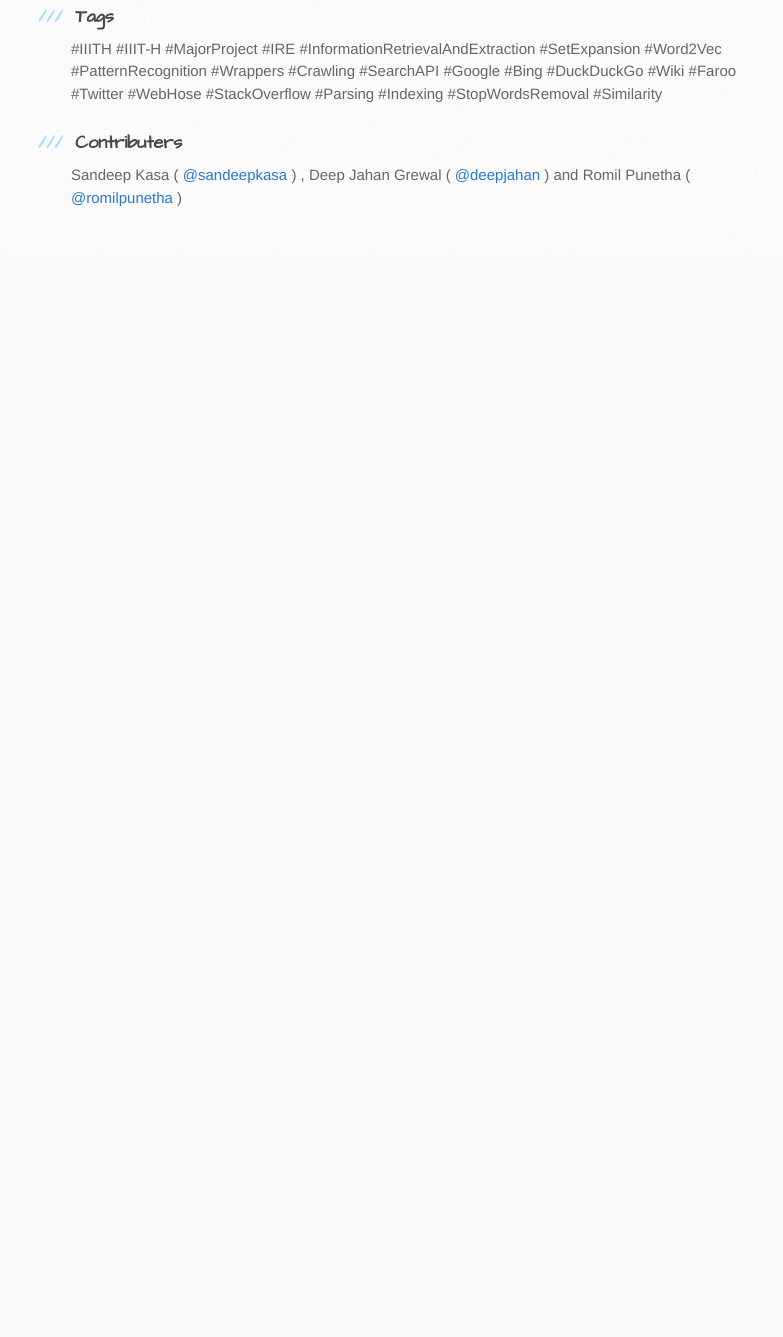
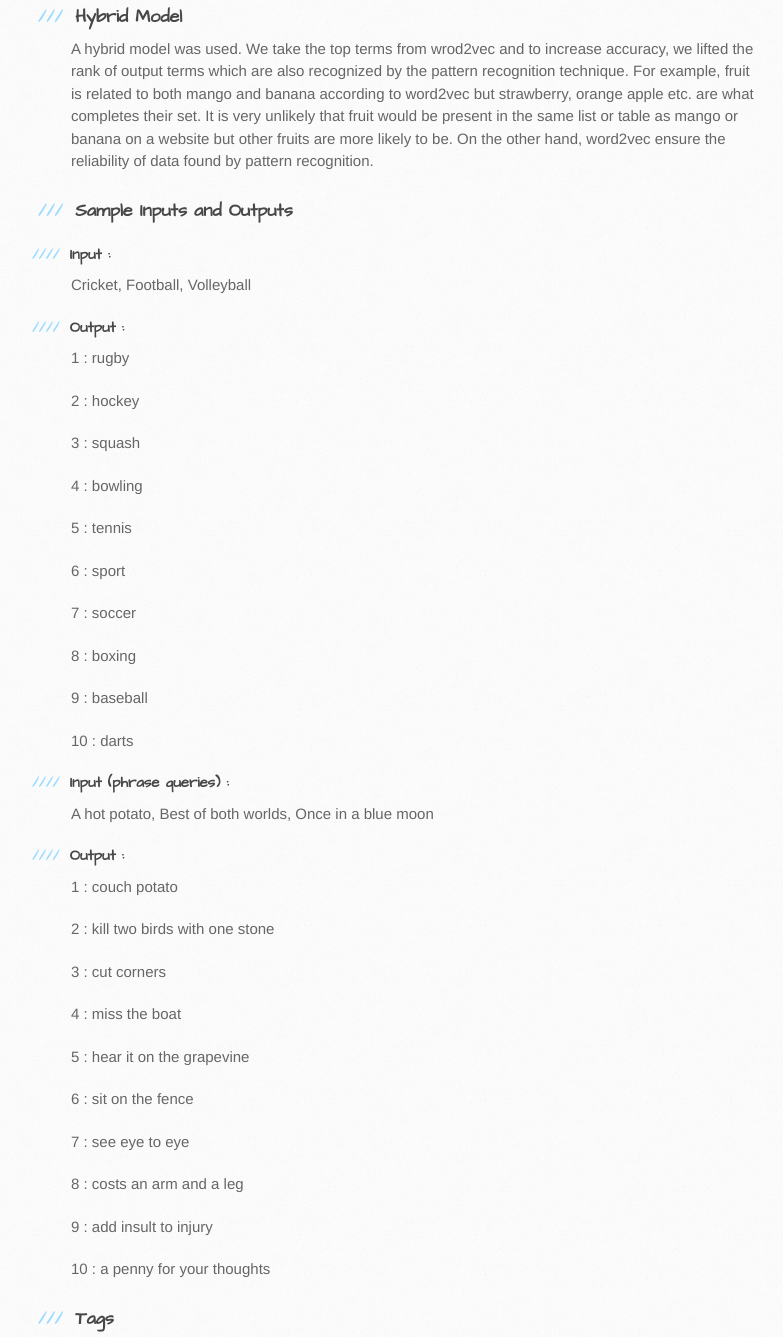
Before and after one commit to deepjahan/set-expansion, a plain HTML site: page index.html in a window 1280 px wide. Shown: the part 977-2314 px from the top of the page, without its empty margins (99-882 px from the left). Before the commit the page ends 1229 px from the top, so only its background shows below. Drawn offline with Linux system fonts and the light colour scheme.

```diff
--- a/index.html
+++ b/index.html
@@ -55,6 +55,70 @@
 <p>The other technique which can be used is pattern recognition. Here, we find a webpage where seed terms are stored in a pattern (for example, a table or a list). These patterns are recognized and the terms that are found within these patterns and does not belong to our seed set might complete the set. These patterns may also be referred to as wrappers that wraps the elements of a set. This technique does not require a dataset unlike word2vec and hence can find more terms. But, the reliability of the data is something to worry about.</p>
 
 <h3>
+<a id="hybrid-model" class="anchor" href="#hybrid-model" aria-hidden="true"><span aria-hidden="true" class="octicon octicon-link"></span></a>Hybrid Model</h3>
+
+<p>A hybrid model was used. We take the top terms from wrod2vec and to increase accuracy, we lifted the rank of output terms which are also recognized by the pattern recognition technique. For example, fruit is related to both mango and banana according to word2vec but strawberry, orange apple etc. are what completes their set. It is very unlikely that fruit would be present in the same list or table as mango or banana on a website but other fruits are more likely to be. On the other hand, word2vec ensure the reliability of data found by pattern recognition.</p>
+
+<h3>
+<a id="sample-inputs-and-outputs" class="anchor" href="#sample-inputs-and-outputs" aria-hidden="true"><span aria-hidden="true" class="octicon octicon-link"></span></a>Sample Inputs and Outputs</h3>
+
+<h4>
+<a id="input-" class="anchor" href="#input-" aria-hidden="true"><span aria-hidden="true" class="octicon octicon-link"></span></a>Input :</h4>
+
+<p>Cricket, Football, Volleyball</p>
+
+<h4>
+<a id="output-" class="anchor" href="#output-" aria-hidden="true"><span aria-hidden="true" class="octicon octicon-link"></span></a>Output :</h4>
+
+<p>1 : rugby</p>
+
+<p>2 : hockey</p>
+
+<p>3 : squash</p>
+
+<p>4 : bowling</p>
+
+<p>5 : tennis</p>
+
+<p>6 : sport</p>
+
+<p>7 : soccer</p>
+
+<p>8 : boxing</p>
+
+<p>9 : baseball</p>
+
+<p>10 : darts</p>
+
+<h4>
+<a id="input-phrase-queries-" class="anchor" href="#input-phrase-queries-" aria-hidden="true"><span aria-hidden="true" class="octicon octicon-link"></span></a>Input (phrase queries) :</h4>
+
+<p>A hot potato, Best of both worlds, Once in a blue moon</p>
+
+<h4>
+<a id="output--1" class="anchor" href="#output--1" aria-hidden="true"><span aria-hidden="true" class="octicon octicon-link"></span></a>Output :</h4>
+
+<p>1 : couch potato</p>
+
+<p>2 : kill two birds with one stone</p>
+
+<p>3 : cut corners</p>
+
+<p>4 : miss the boat</p>
+
+<p>5 : hear it on the grapevine</p>
+
+<p>6 : sit on the fence</p>
+
+<p>7 : see eye to eye</p>
+
+<p>8 : costs an arm and a leg</p>
+
+<p>9 : add insult to injury</p>
+
+<p>10 : a penny for your thoughts</p>
+
+<h3>
 <a id="tags" class="anchor" href="#tags" aria-hidden="true"><span aria-hidden="true" class="octicon octicon-link"></span></a>Tags</h3>
 
 <p>#IIITH #IIIT-H #MajorProject #IRE #InformationRetrievalAndExtraction #SetExpansion #Word2Vec #PatternRecognition #Wrappers #Crawling #SearchAPI #Google #Bing #DuckDuckGo #Wiki #Faroo #Twitter #WebHose #StackOverflow #Parsing #Indexing #StopWordsRemoval #Similarity</p>
```
Also changed, not shown: params.json (+1 -1 lines).
